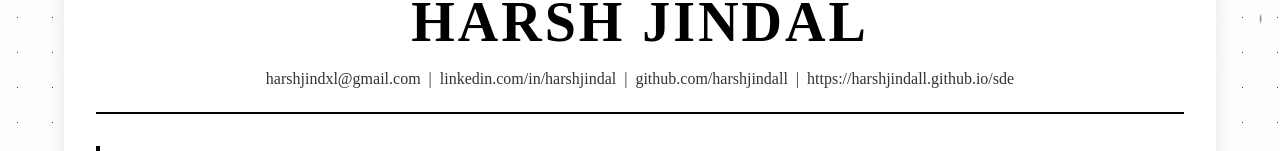
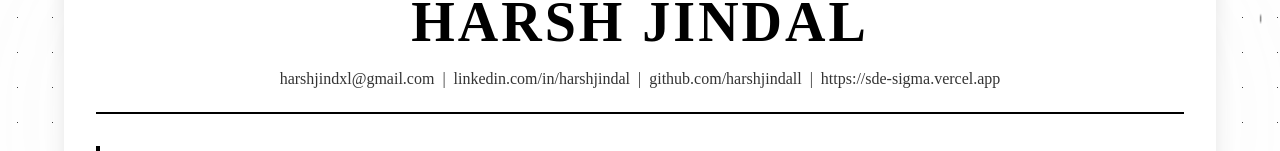
Before and after one commit to harshjindall/sde, a React (Create React App) app: page /experience in a window 1280 px wide. Shown: the part 280-431 px from the top of the page. Built offline with nearby package versions, Linux system fonts and the light colour scheme.

Commit message:
Update ExperiencePage.js

```diff
--- a/src/MyComponents/ExperiencePage.js
+++ b/src/MyComponents/ExperiencePage.js
@@ -26,7 +26,7 @@
               <span>|</span>
               <a href="https://github.com/harshjindall" target="_blank" rel="noopener noreferrer">github.com/harshjindall</a>
               <span>|</span>
-              <a href="https://harshjindall.github.io/sde" target="_blank" rel="noopener noreferrer">https://harshjindall.github.io/sde</a>
+              <a href="https://sde-sigma.vercel.app" target="_blank" rel="noopener noreferrer">https://sde-sigma.vercel.app</a>
             </div>
           </div>
 
```
